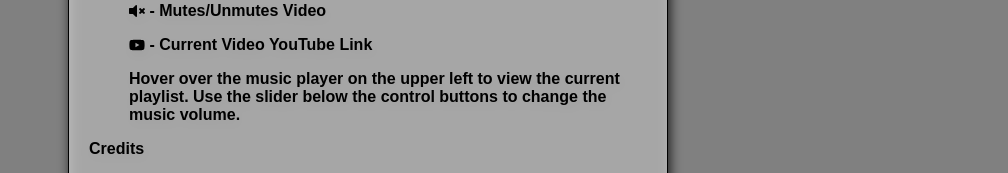
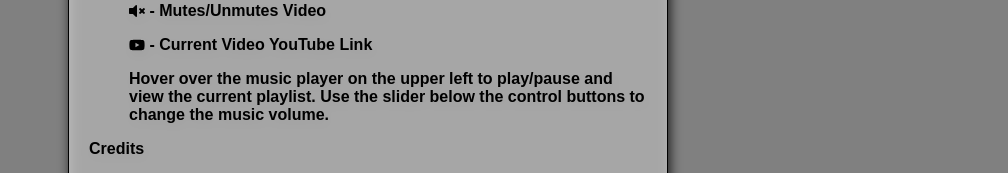
Before and after one commit to ThatGuyEdd/japan-walkaround, a React (Create React App) app: page / in a window 1280 px wide. Shown: the part 281-454 px from the top of the page, without its empty margins (272-1280 px from the left). Built offline with nearby package versions, Linux system fonts and the light colour scheme.

Commit message:
Maybe I shouldn't autoplay audio. Turned off for music.

```diff
--- a/src/pages/App.js
+++ b/src/pages/App.js
@@ -151,7 +151,7 @@ const Menu = ({ setCity }) => {
           </ul>
           <ul>
             <b>
-              Hover over the music player on the upper left to view the current playlist.
+              Hover over the music player on the upper left to play/pause and view the current playlist.
               Use the slider below the control buttons to change the music volume.
             </b>
           </ul>
--- a/src/pages/bgm.js
+++ b/src/pages/bgm.js
@@ -12,7 +12,7 @@ export const BGM = React.memo(() => {
     let randPlaylist = playlist[Math.floor(Math.random() * playlist.length)];
 
     const trackParams =
-        "&color=%23000000&auto_play=true&hide_related=true&show_comments=false&show_user=true&show_reposts=false&show_teaser=false&visual=true";
+        "&color=%23000000&auto_play=false&hide_related=true&show_comments=false&show_user=true&show_reposts=false&show_teaser=false&visual=true";
 
     const[shuffle, setShuffle] = useState(randPlaylist);
 
```
